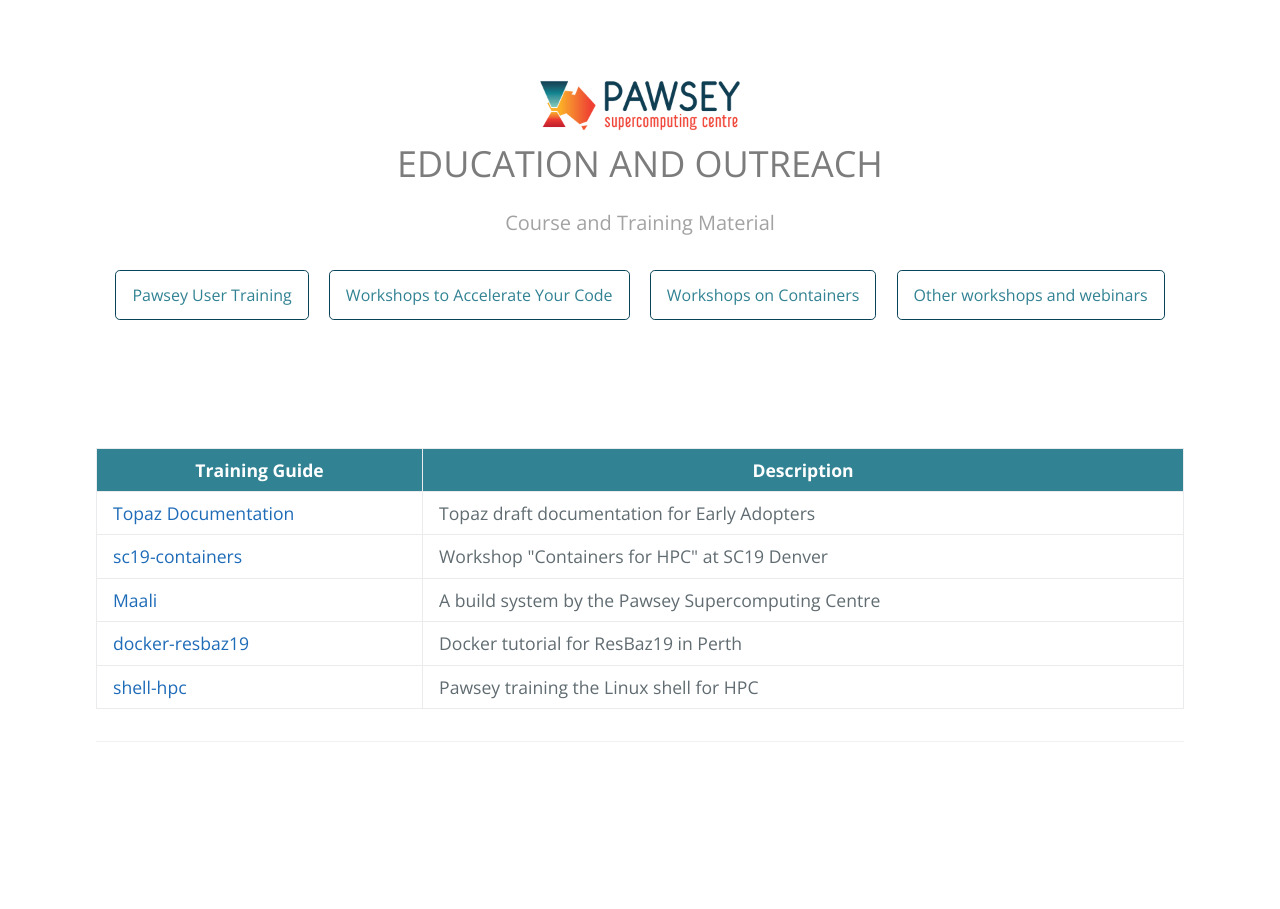
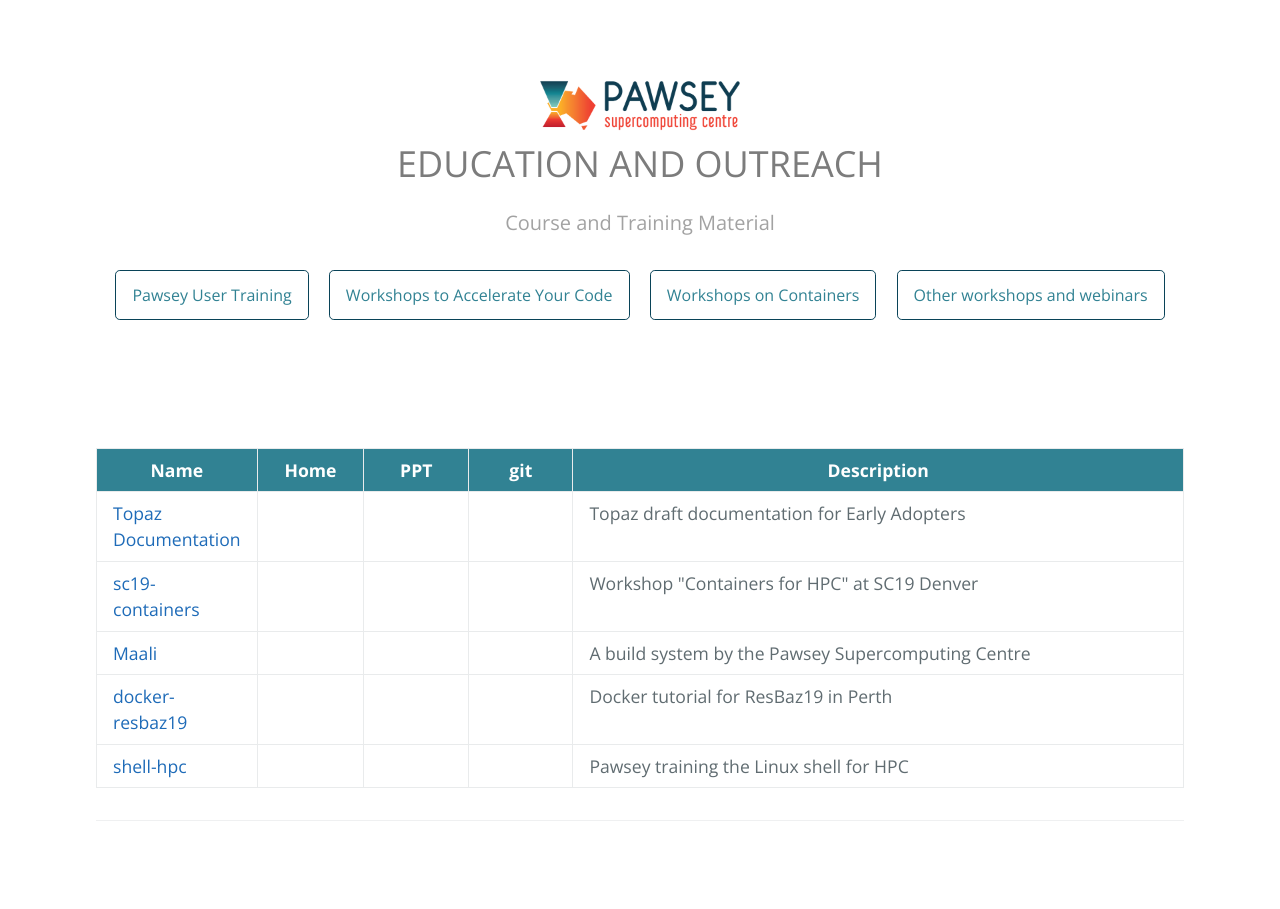
Before and after one commit to ratkinson0405/ratkinson0405.github.io, a Jekyll site: the page built from index.md, in a window 1280 px wide. Built offline with Jekyll 4.4.1, drawn with Linux system fonts in a browser that asks for light colours; our own code applies the rules of GitHub Pages for plain Markdown files; the repository's description, which GitHub fills in, is left out.

Commit message:
Update default.html

```diff
--- a/_layouts/default.html
+++ b/_layouts/default.html
@@ -27,12 +27,18 @@
       <div>
         <table>
           <colgroup>
-            <col width="30%" />
-            <col width="70%" />
+            <col width="10%" />
+            <col width="10%" />
+            <col width="10%" />
+            <col width="10%" />
+            <col width="60%" />
           </colgroup>
           <thead>
           <tr class="header">
-            <th>Training Guide</th>
+            <th>Name</th>
+            <th>Home</th>
+            <th>PPT</th>
+            <th>git</th>
             <th>Description</th>
           </tr>
           </thead>
@@ -42,6 +48,9 @@
                 {% if item.pageid == 'training.md' %}
                   <tr>
                     <td markdown="span"><a href="{{ item.url }}">{{ item.title }}</a></td>
+                    <td></td>
+                    <td></td>
+                    <td></td>
                     <td markdown="span">{{ item.description }}</td>
                   </tr>
                 {% endif %}
@@ -51,6 +60,9 @@
                 {% if item.pageid == page.name %}
                   <tr>
                     <td markdown="span"><a href="{{ item.url }}">{{ item.title }}</a></td>
+                    <td></td>
+                    <td></td>
+                    <td></td>
                     <td markdown="span">{{ item.description }}</td>
                   </tr>
                 {% endif %}
```
